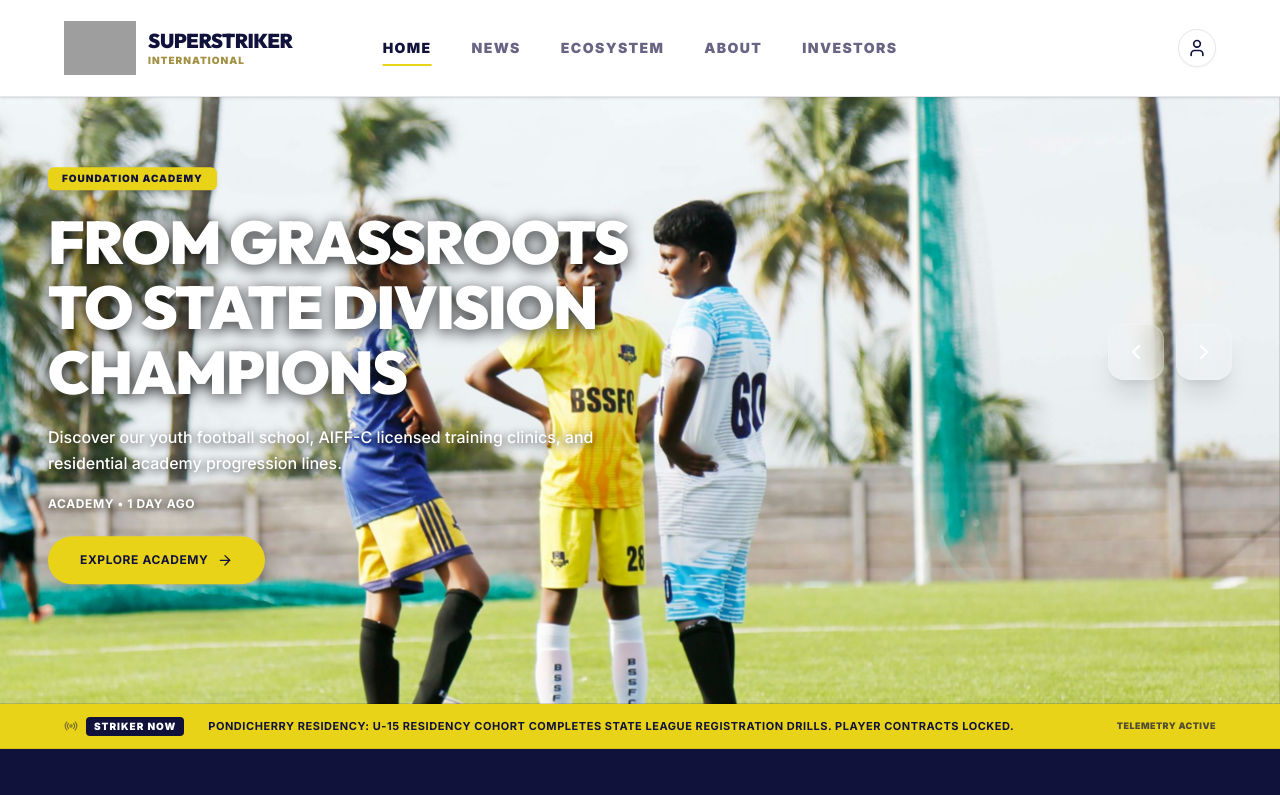
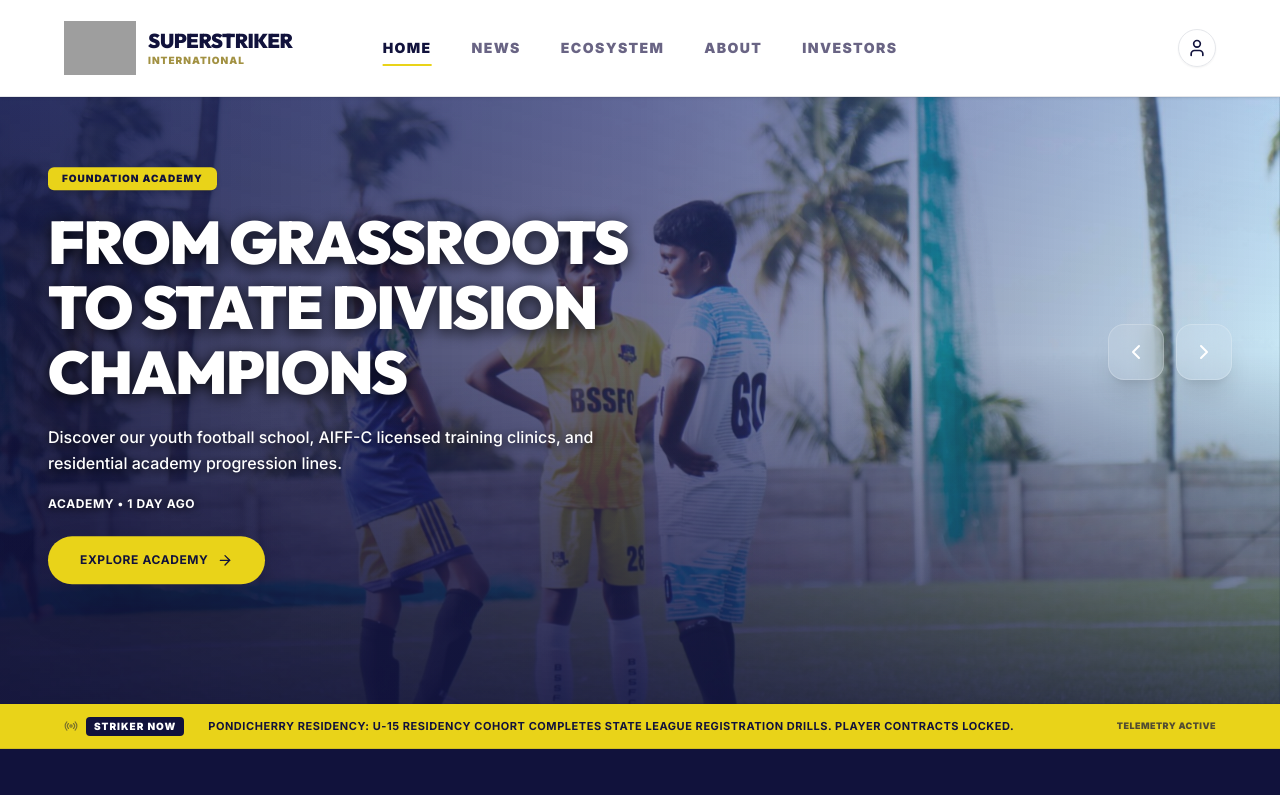
Before and after one commit to Shree-varshan-430/Super-Striker-International, a Next.js app: page / in a window 1280 px wide. Shown: the top 795 px of the page. Built offline with nearby package versions, Linux system fonts and the light colour scheme; grey boxes are pictures that could not be loaded.

Commit message:
style(hero): add light blue accent overlay across hero header section for crisp text readability

```diff
--- a/src/components/home/HeroCarousel.tsx
+++ b/src/components/home/HeroCarousel.tsx
@@ -111,7 +111,11 @@ export default function HeroCarousel() {
         ))}
       </div>
 
-      {/* 2. Structured Main Content Container (Left-Aligned, Vertically Centered, Zero Tint on Image) */}
+      {/* 2. Light Blue Accent Overlay for Crisp Text Contrast */}
+      <div className="absolute inset-0 bg-gradient-to-r from-[#11123c]/90 via-[#25265e]/65 to-[#38bdf8]/20 z-20 pointer-events-none" />
+      <div className="absolute inset-0 bg-gradient-to-t from-[#11123c]/75 via-transparent to-[#1e40af]/20 z-20 pointer-events-none" />
+
+      {/* 3. Structured Main Content Container (Left-Aligned, Vertically Centered) */}
       <div className="max-w-7xl 2xl:max-w-[1440px] mx-auto w-full h-full px-4 sm:px-6 lg:px-10 xl:px-12 flex flex-col justify-center items-start pt-20 sm:pt-24 pb-8 sm:pb-12 relative z-30 pointer-events-none">
         <div className="w-full max-w-3xl relative min-h-[380px] sm:min-h-[420px] flex items-center">
           {HERO_SLIDES.map((slide, idx) => (
```
